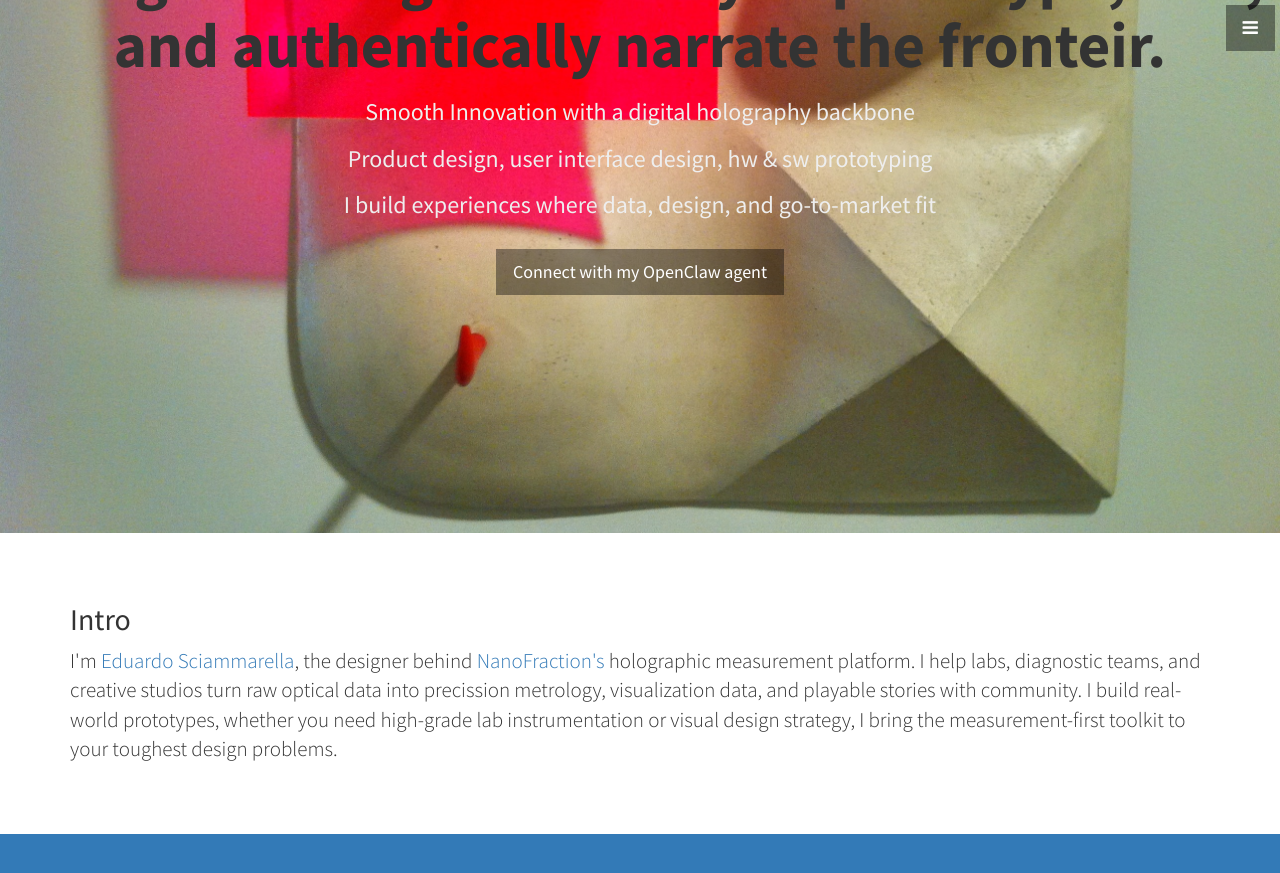
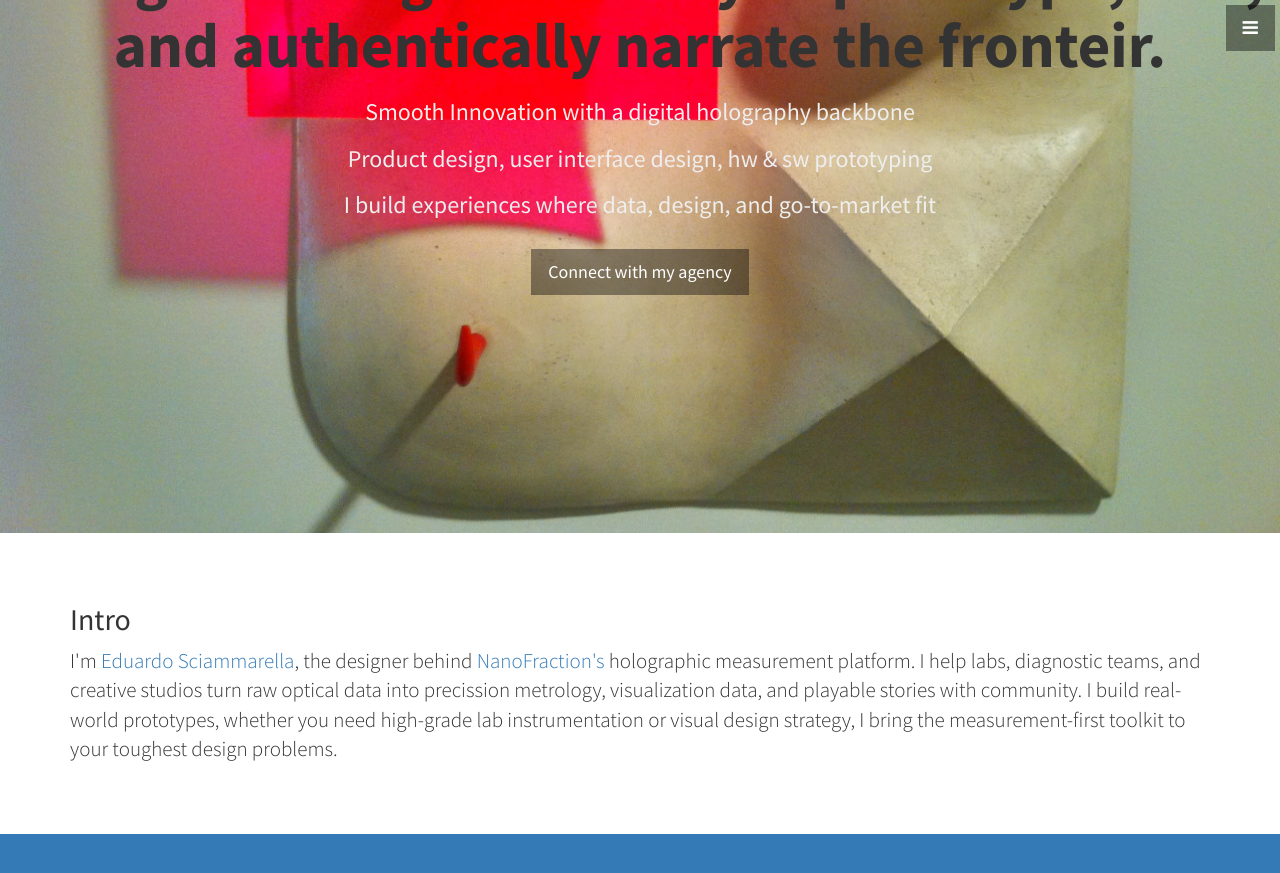
Before and after one commit to protoedu/protoedu.github.io, a Jekyll site: the page built from index.html, in a window 1280 px wide and 900 px high, scrolled down 367 px. Shown: the top 873 px of the window. Built offline with Jekyll 4.4.1, drawn with Linux system fonts in a browser that asks for light colours.

Commit message:
Update link text in header.html to reflect agency

```diff
--- a/_includes/header.html
+++ b/_includes/header.html
@@ -7,6 +7,6 @@
     <h3>Product design, user interface design, hw & sw prototyping</h3>
     <h3>I build experiences where data, design, and go-to-market fit</h3>
     <br>
-    <a target="_blank" href="#" class="btn btn-dark btn-lg">Connect with my OpenClaw agent</a>
+    <a target="_blank" href="#" class="btn btn-dark btn-lg">Connect with my agency</a>
   </div>
 </header>
```
